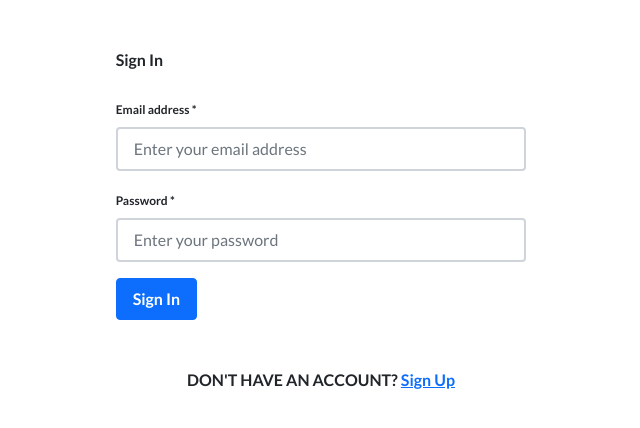
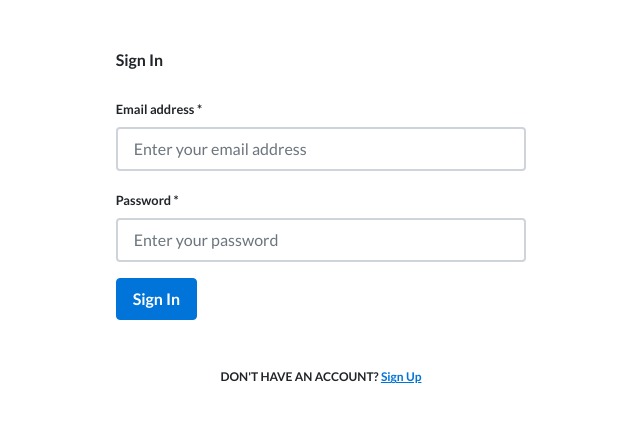
Before and after one commit to rekham13/guvi-internship, a website built with Parcel: page src/html/signin.html in a window 1280 px wide. Shown: the whole page, without its empty margins (319-959 px from the left). Built offline with nearby package versions, Linux system fonts and the light colour scheme.

Commit message:
set primary color and add font-size-3 class

```diff
--- a/src/scss/style.scss
+++ b/src/scss/style.scss
@@ -2,11 +2,13 @@
 @import url('https://fonts.googleapis.com/css2?family=Lato:wght@400;700&display=swap');
 @import "../../node_modules/bootstrap/scss/functions";
 
+$primary: #0074d9;
 $input-btn-padding-y:.5rem;
 $input-btn-padding-x:1rem;
 $input-border-width: 2px;
-$input-focus-border-color:#2c82d7;
+$input-focus-border-color:$primary;
 $input-focus-box-shadow:0;
+$btn-focus-box-shadow:#0074d9;
 
 @import "../../node_modules/bootstrap/scss/bootstrap.scss";
 body{
@@ -30,6 +32,10 @@ body{
 };
 
 .font-size-2{
+    font-size: .8rem;
+}
+
+.font-size-3{
     font-size: .75rem;
 }
 
```
